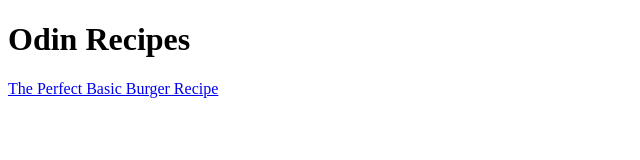
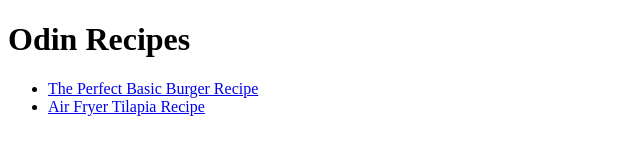
Before and after one commit to n0guera/odin-recipes, a plain HTML site: page index.html in a window 1280 px wide. Shown: the whole page, without its empty margins (0-640 px from the left). Drawn offline with Linux system fonts and the light colour scheme.

Commit message:
Updated index with the list of recipes

```diff
--- a/index.html
+++ b/index.html
@@ -7,6 +7,9 @@
 
     <body>
         <h1>Odin Recipes</h1>
-        <a href="./recipes/basic-burger.html">The Perfect Basic Burger Recipe</a>
+        <ul>
+            <li><a href="./recipes/basic-burger.html">The Perfect Basic Burger Recipe</a></li>
+            <li><a href="./recipes/air-fryer-tilapia.html">Air Fryer Tilapia Recipe</a></li>
+        </ul>
     </body>
 </html>
```
